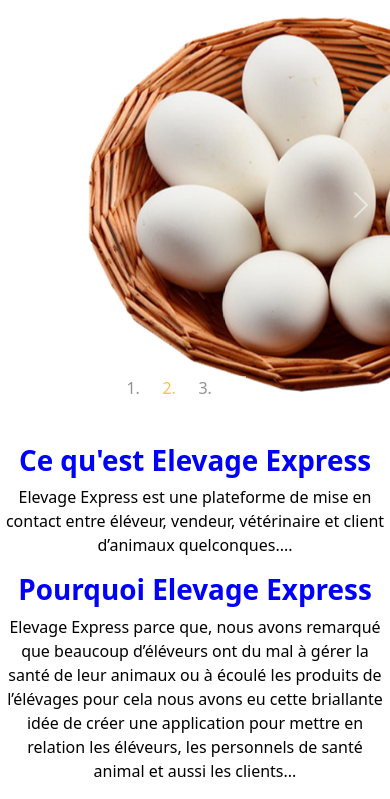
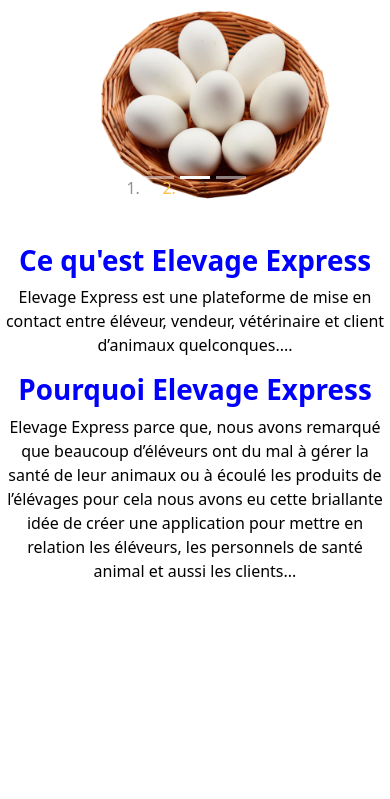
Before and after one commit to Digital-Center-group/elevagexpress, a plain HTML site: page index.html in a window 390 px wide. Shown: the part 130-929 px from the top of the page. After the commit the page ends 844 px from the top, so only its background shows below. Drawn offline with nearby package versions, Linux system fonts and the light colour scheme.

Commit message:
test responsive

```diff
--- a/index.html
+++ b/index.html
@@ -35,7 +35,7 @@
     </header>
 <h1 class="bienvenu">Bienvenu sur Elevage Express</h1>
 
-<div id="myCarousel" class="carousel slide" data-bs-ride="carousel"  data-aos="zoom-in-down">
+<div id="myCarousel" class="carousel slide versionOrdi" data-bs-ride="carousel"  data-aos="zoom-in-down">
     <!-- Carousel indicators -->
     <ol class="carousel-indicators">
         <li data-bs-target="#myCarousel" data-bs-slide-to="0" class="active"></li>
@@ -64,6 +64,38 @@
         <span class="carousel-control-next-icon"></span>
     </a>
 </div>
+
+<!--slider pour phone-->
+<div id="myCarousel" class="carousel slide phone" data-bs-ride="carousel"  data-aos="zoom-in-down">
+    <!-- Carousel indicators -->
+    <ol class="carousel-indicators">
+        <li data-bs-target="#myCarousel" data-bs-slide-to="0" class="active"></li>
+        <li data-bs-target="#myCarousel" data-bs-slide-to="1"></li>
+        <li data-bs-target="#myCarousel" data-bs-slide-to="2"></li>
+    </ol>
+
+    <!-- Wrapper for carousel items -->
+    <div class="carousel-inner">
+        <div class="carousel-item active">
+            <img src="images/e3.png" class="d-block w-60 custom-height-phone mx-auto" alt="Slide 1">
+        </div>
+        <div class="carousel-item">
+            <img src="images/e5.png" class="d-block w-60 custom-height-phone mx-auto" alt="Slide 2">
+        </div>
+        <div class="carousel-item">
+            <img src="images/e2.png" class="d-block w-60 custom-height-phone mx-auto" alt="Slide 3">
+        </div>
+    </div>
+
+    <!-- Carousel controls -->
+    <a class="carousel-control-prev" href="#myCarousel" data-bs-slide="prev">
+        <span class="carousel-control-prev-icon"></span>
+    </a>
+    <a class="carousel-control-next" href="#myCarousel" data-bs-slide="next">
+        <span class="carousel-control-next-icon"></span>
+    </a>
+</div>
+<!--fin pour phone-->
 
 
 <div data-aos="fade-zoom-in"
--- a/style.css
+++ b/style.css
@@ -159,7 +159,9 @@ footer{
     opacity: 0;
 }
 
-
+.phone{
+    display: none;
+}
 
 @media (max-width: 800px){
     .hamburger{
@@ -190,6 +192,17 @@ footer{
     .nav-ul a:hover{
         animation: none;
     }
+    .phone{
+        display: flex;
+    }
+    .custom-height-phone {
+        height: 200px; /* Ajustez cette valeur selon vos besoins */
+        object-fit: cover; /* Pour garder le rapport d'aspect */
+    }
+    .versionOrdi{
+        display: none;
+    }
+
 }
 
 
```
